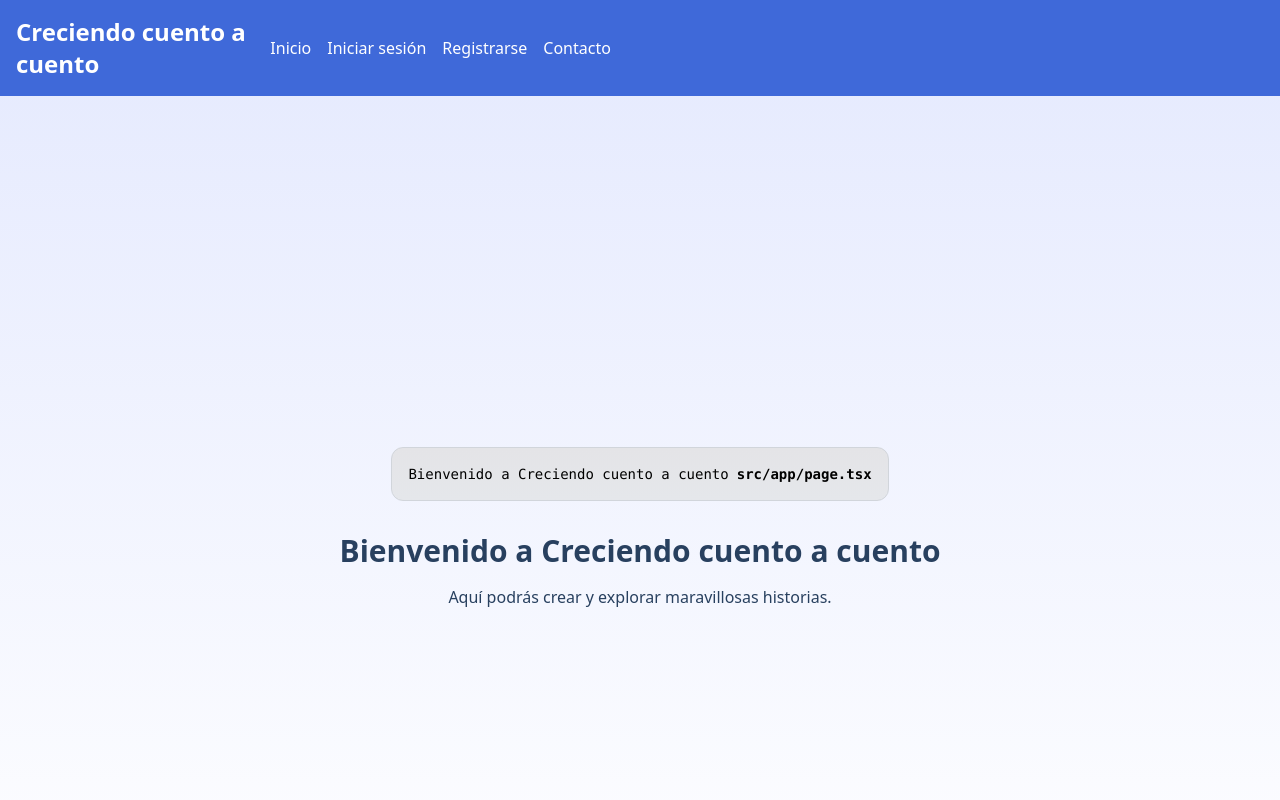
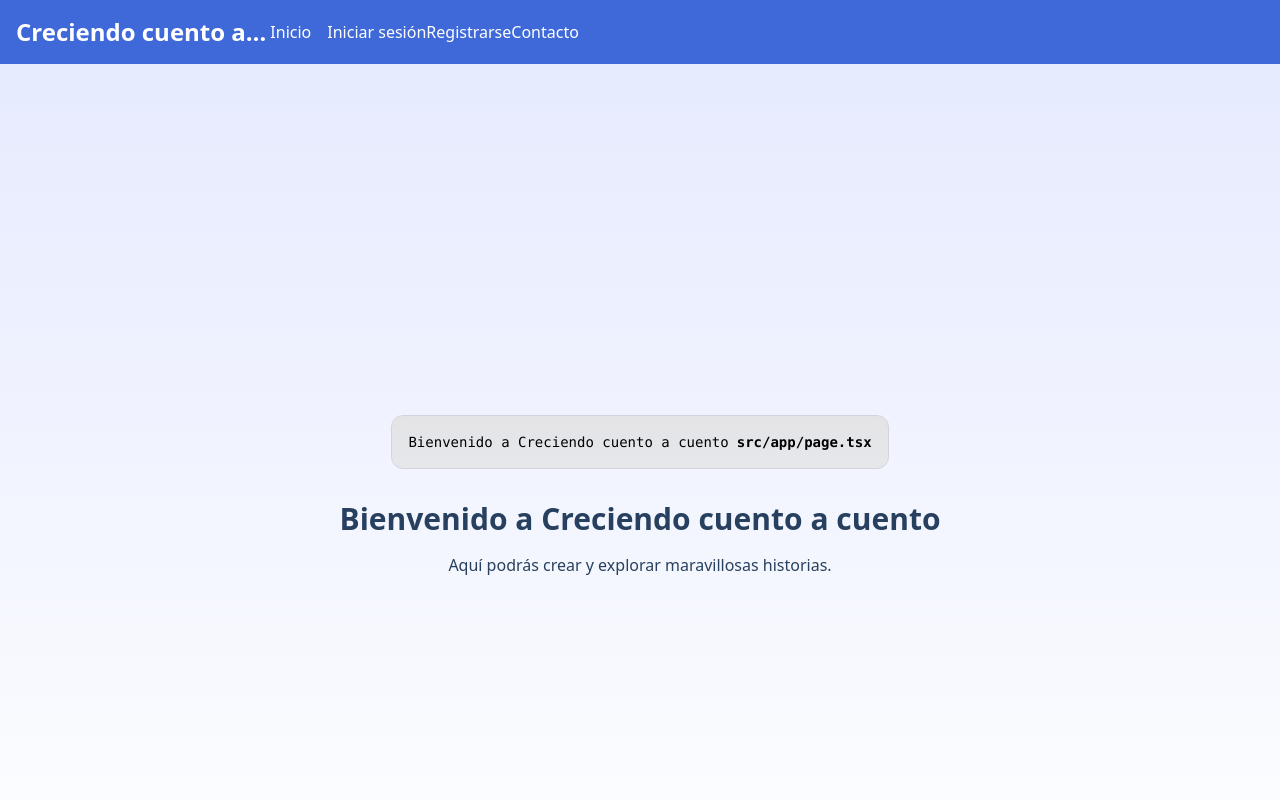
Before and after one commit to DaniGSL/creciendo-cuento-a-cuento, a Next.js app: page / in a window 1280 px wide. Shown: the top 800 px of the page. Built offline with nearby package versions, Linux system fonts and the light colour scheme; no server answers.

Commit message:
diseño responsive

```diff
--- a/src/app/components/Nav.tsx
+++ b/src/app/components/Nav.tsx
@@ -9,23 +9,28 @@ export default function Nav() {
 
   return (
     <nav className="w-full">
-      <div className="flex justify-between items-center">
+      <div className="flex justify-center sm:justify-between items-center">
         <button
           onClick={() => setIsMenuOpen(!isMenuOpen)}
           className="sm:hidden text-white focus:outline-none"
         >
           ☰
         </button>
-        <ul className={`${isMenuOpen ? 'flex' : 'hidden'} sm:flex flex-col sm:flex-row w-full sm:w-auto space-y-2 sm:space-y-0 sm:space-x-4 mt-2 sm:mt-0`}>
+        <ul className={`${isMenuOpen ? 'flex' : 'hidden'} sm:flex flex-col sm:flex-row w-full sm:w-auto space-y-2 sm:space-y-0 sm:space-x-4 mt-2 sm:mt-0 items-center sm:items-stretch`}>
+          <div className="flex flex-col sm:flex-row items-center sm:space-x-4">
             <li><Link href="/" className="block py-1 hover:underline">Inicio</Link></li>
-          {session ? (
+            {session && (
               <>
                 <li><Link href="/perfil" className="block py-1 hover:underline">Perfil</Link></li>
                 <li><Link href="/personajes" className="block py-1 hover:underline">Personajes</Link></li>
                 <li><Link href="/generar" className="block py-1 hover:underline">Generar</Link></li>
                 <li><Link href="/biblioteca" className="block py-1 hover:underline">Biblioteca</Link></li>
+              </>
+            )}
+          </div>
+          <div className="flex flex-col sm:flex-row items-center sm:ml-auto">
+            {session ? (
               <li><button onClick={() => signOut()} className="block w-full text-left py-1 hover:underline">Cerrar sesión</button></li>
-            </>
             ) : (
               <>
                 <li><Link href="/login" className="block py-1 hover:underline">Iniciar sesión</Link></li>
@@ -33,6 +38,7 @@ export default function Nav() {
               </>
             )}
             <li><Link href="/contacto" className="block py-1 hover:underline">Contacto</Link></li>
+          </div>
         </ul>
       </div>
     </nav>
--- a/src/app/layout.tsx
+++ b/src/app/layout.tsx
@@ -19,7 +19,9 @@ export default function RootLayout({
           <header className="bg-[#3F69D9] p-4 text-white sticky top-0 z-50">
             <div className="container mx-auto">
               <div className="flex flex-col sm:flex-row justify-between items-center">
-                <h1 className="text-xl sm:text-2xl font-bold mb-2 sm:mb-0">Creciendo cuento a cuento</h1>
+                <h1 className="text-xl sm:text-2xl font-bold mb-2 sm:mb-0 whitespace-nowrap overflow-hidden text-ellipsis">
+                  Creciendo cuento a cuento
+                </h1>
                 <Nav />
               </div>
             </div>
```
Lines whose indentation alone changed are shown as unchanged.
